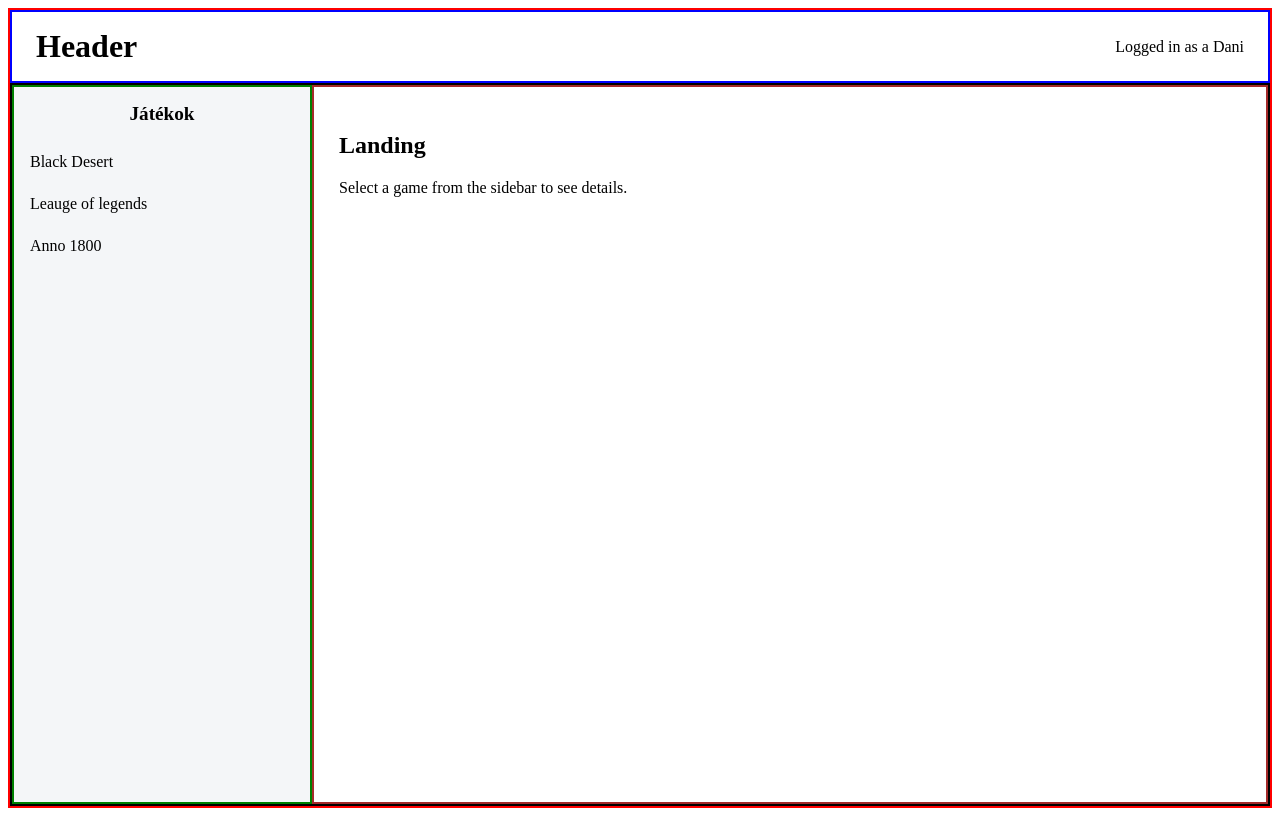
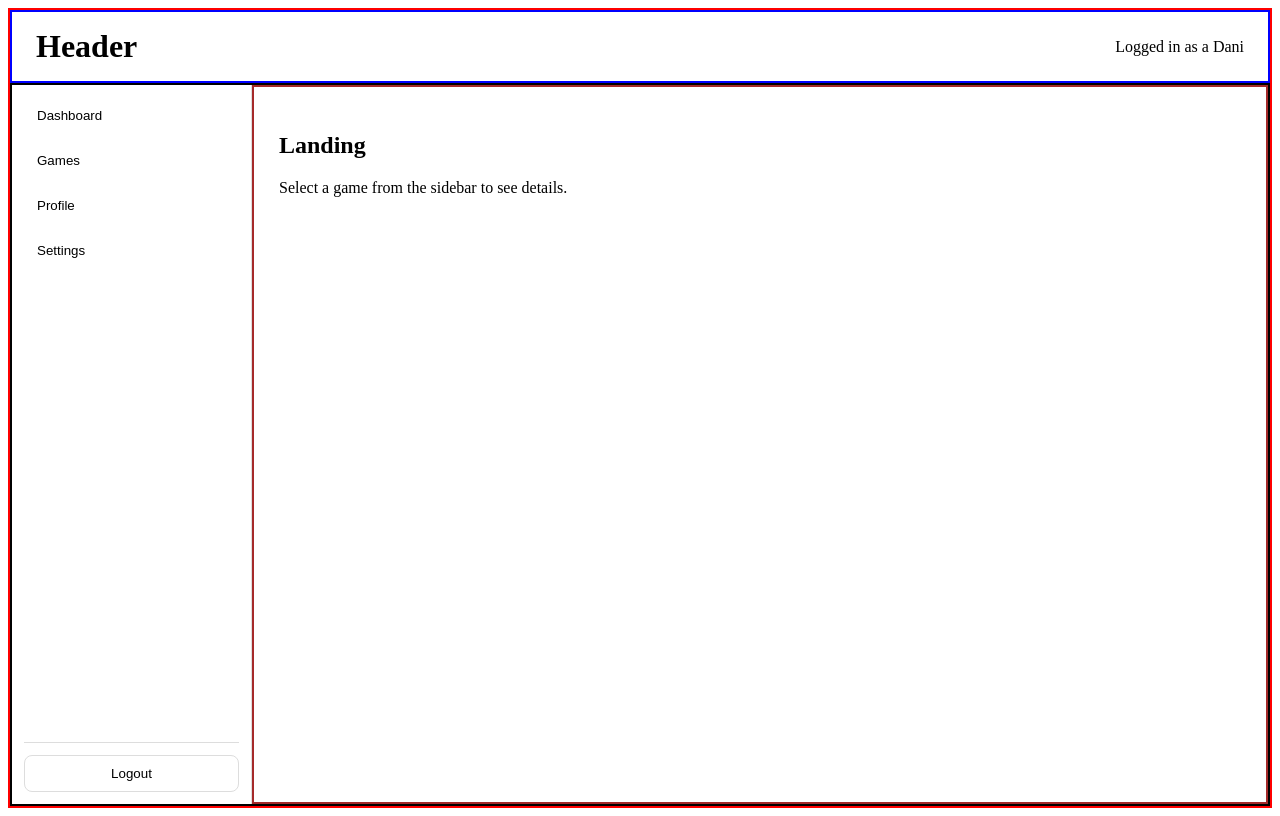
Before and after one commit to JannaMainBrrr/Learning-react, a React (Vite) app: page /settings in a window 1280 px wide. Built offline with nearby package versions, Linux system fonts and the light colour scheme.

Commit message:
Sidebar list without routing

```diff
--- a/package.json
+++ b/package.json
@@ -11,7 +11,8 @@
   },
   "dependencies": {
     "react": "^19.2.0",
-    "react-dom": "^19.2.0"
+    "react-dom": "^19.2.0",
+    "react-router-dom": "^7.13.0"
   },
   "devDependencies": {
     "@eslint/js": "^9.39.1",
--- a/src/App.tsx
+++ b/src/App.tsx
@@ -9,7 +9,7 @@ function App() {
       {/* Wrapper -> Legkülsőbb réteg, minden elem a gyereke lesz, a neve lehet még: Layout, container, content, page, root */}
       <Header />
       <div className="content">
-        <Sidebar />
+        <Sidebar onLogout={() => console.log("TODO: logout")} />
         <Landing />
       </div>
     </div>
--- a/src/components/sidebar/Sidebar.css
+++ b/src/components/sidebar/Sidebar.css
@@ -1,28 +1,49 @@
-/* Kapjon egy fix alapszélességet, a jövőben lehet esetleg korlátja. De nem jó, ha túl nagy, vagy túl kicsi, illetve a relatív szélesség sem mert akkor ugrálni fog a különböző kijelzőkön */
 .sidebar {
-    width: 300px;
-    background-color: #f4f6f8;
-    padding-top: 16px;
-    border: 2px solid green;
+  width: 240px;
+  display: flex;
+  flex-direction: column; /* 2 elem van benne: nav és footer */
+  border-right: 1px solid #ddd; /* main Content divtől elválasztja */
+  padding: 12px; /* box model értelmében elválasztja az aside contentet az aside bordertől */
 }
 
-.sidebar h1 {
-    margin: 0 0 16px 0;
-    text-align: center;
-    font-size: 1.2rem;
+.sidebar__nav {
+  flex: 1; /* Töltse ki a rendelkezésre álló helyet */
+  overflow: auto; /* később ha sok menüpont lenne, ez görgethető */
 }
 
-.sidebar ul {
-    list-style: none;
-    margin: 0;
-    padding: 0;
+.sidebar__list {
+  list-style: none; /* Eltünteti a lista pöttyöket */
+  margin: 0; /* Kinullázzuk az alapformázását */
+  padding: 0; /* Kinullázzuk az alapformázását */
+  display: grid; /* Egymás alatti elemek, itt nem kell flex, bár látszólag semmi nem változik*/
+  gap: 8px; /* Listaelemek közötti függőleges távolság */
 }
 
-.sidebar li {
-    padding: 12px 16px;     /* belső levegő a szövegnek */
-    cursor: pointer;
+.sidebar__link {
+  width: 100%; /*A gomb kitölti a szülő (sidebar) szélességét */
+  text-align: left; /* Balra igazítás. (A gomb defaultja középen lenne */
+  padding: 10px 12px; /* Növeljük a méretét + a kattintható felületet */
+  border: 1px solid transparent; /* Alapjáraton ne látszódjon a border, mert ez inkább menü item mint sem gomb */
+  background: transparent;
+  border-radius: 8px; /* Lekerekített sarok */
+}
+/*Sima hover állapot*/
+.sidebar__link:hover {
+  border-color: #ccc;
+  background: #f7f7f7;
+}
+/* Vizuálisan elkülönítjük a menü többi részétől*/
+.sidebar__footer {
+  margin-top: 12px;
+  padding-top: 12px;
+  border-top: 1px solid #ddd;
 }
 
-.sidebar li:hover {
-    background-color: #e1e5ea;
+.sidebar__logout {
+  width: 100%;
+  padding: 10px 12px;
+  border-radius: 8px;
+  border: 1px solid #ddd;
+  background: #fff;
+  cursor: pointer;
 }
--- a/src/components/sidebar/Sidebar.tsx
+++ b/src/components/sidebar/Sidebar.tsx
@@ -1,16 +1,54 @@
 import "./Sidebar.css";
 
-function Sidebar() {
+type SidebarItem = {
+  label: string;
+  path: string; // Routinghoz fog kelleni
+};
+//Array of objects, aminek meghatároztuk előre az itemek típusát (typescript).
+const SIDEBAR_ITEMS: SidebarItem[] = [
+  { label: "Dashboard", path: "/" },
+  { label: "Games", path: "/games" },
+  { label: "Profile", path: "/profile" },
+  { label: "Settings", path: "/settings" },
+];
+
+//A sidebar nem kezeli a stateket, de megcsináljuk a kiállást neki: Ha megkapja az onLogout függvényt, akkor végrehajtja majd.
+type SidebarProps = {
+  onLogout?: () => void;
+};
+//Lista mappolása, annyi a különbség, hogy a routing miatt a path lesz a key, van BEM naming convention (Block__element--modifier)
+//A kezdő {} a JS helye, illetve egyelőre belerakunk egy buttont minden listaelemhez, ami a consoleba írja, hova navigálnánk.)
+//A map () tartalma azért van plusz zárójelben, mert függvényt vár. A függvéy szintaxisa pedig: (item) => (...)
+export default function Sidebar({ onLogout }: SidebarProps) {
   return (
-    <div className="sidebar">
-      <h1>Játékok</h1>
-      <ul>
-        <li>Black Desert</li>
-        <li>Leauge of legends</li>
-        <li>Anno 1800</li>
-      </ul>
-    </div>
+    <aside className="sidebar">
+      <nav className="sidebar__nav">
+        <ul className="sidebar__list">
+          {SIDEBAR_ITEMS.map((item) => (
+            <li key={item.path} className="sidebar__item">
+              <button
+                type="button"
+                className="sidebar__link"
+                onClick={() => console.log("Navigate to:", item.path)}
+              >
+                {item.label}
+              </button>
+            </li>
+          ))}
+        </ul>
+      </nav>
+
+      <div className="sidebar__footer">
+        <button
+          type="button"
+          className="sidebar__logout"
+          onClick={() =>
+            onLogout ? onLogout() : console.log("Logout clicked")
+          }
+        >
+          Logout
+        </button>
+      </div>
+    </aside>
   );
 }
-
-export default Sidebar;
```
Also changed, not shown: 1 other file (tests, documents, lock files or other folders).
